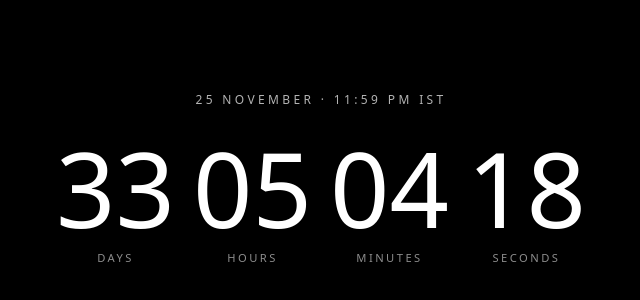
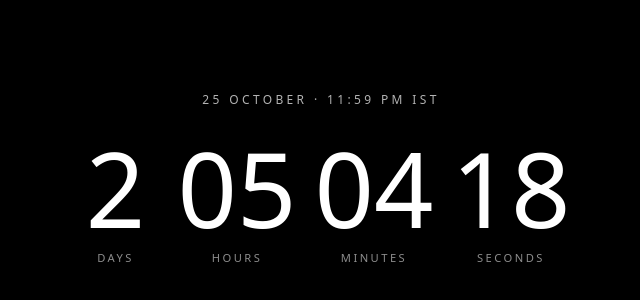
Before and after one commit to Mithil-123/ubuntu, a plain HTML site: page index.html in a window 1280 px wide. Shown: the part 222-522 px from the top of the page, without its empty margins (319-959 px from the left). Drawn offline with Linux system fonts and the light colour scheme.

Commit message:
Add files via upload

```diff
--- a/index.html
+++ b/index.html
@@ -70,12 +70,12 @@
 </head>
 <body>
   <main>
-    <p class="label" id="label">25 November · 11:59 PM IST</p>
+    <p class="label" id="label">25 October · 11:59 PM IST</p>
     <div class="clock" id="clock"></div>
   </main>
   <script>
-    // 11:59:00 PM on 25 November 2026, India Standard Time (UTC+5:30)
-    const target = new Date("2026-11-25T23:59:00+05:30").getTime();
+    // 11:59:00 PM on 25 October 2026, India Standard Time (UTC+5:30)
+    const target = new Date("2026-10-25T23:59:00+05:30").getTime();
 
     const clock = document.getElementById("clock");
     const label = document.getElementById("label");
@@ -88,7 +88,7 @@
       const diff = target - Date.now();
 
       if (diff <= 0) {
-        label.textContent = "25 November · 11:59 PM IST";
+        label.textContent = "25 October · 11:59 PM IST";
         clock.innerHTML = '<p class="done">00:00:00</p>';
         return;
       }
```
